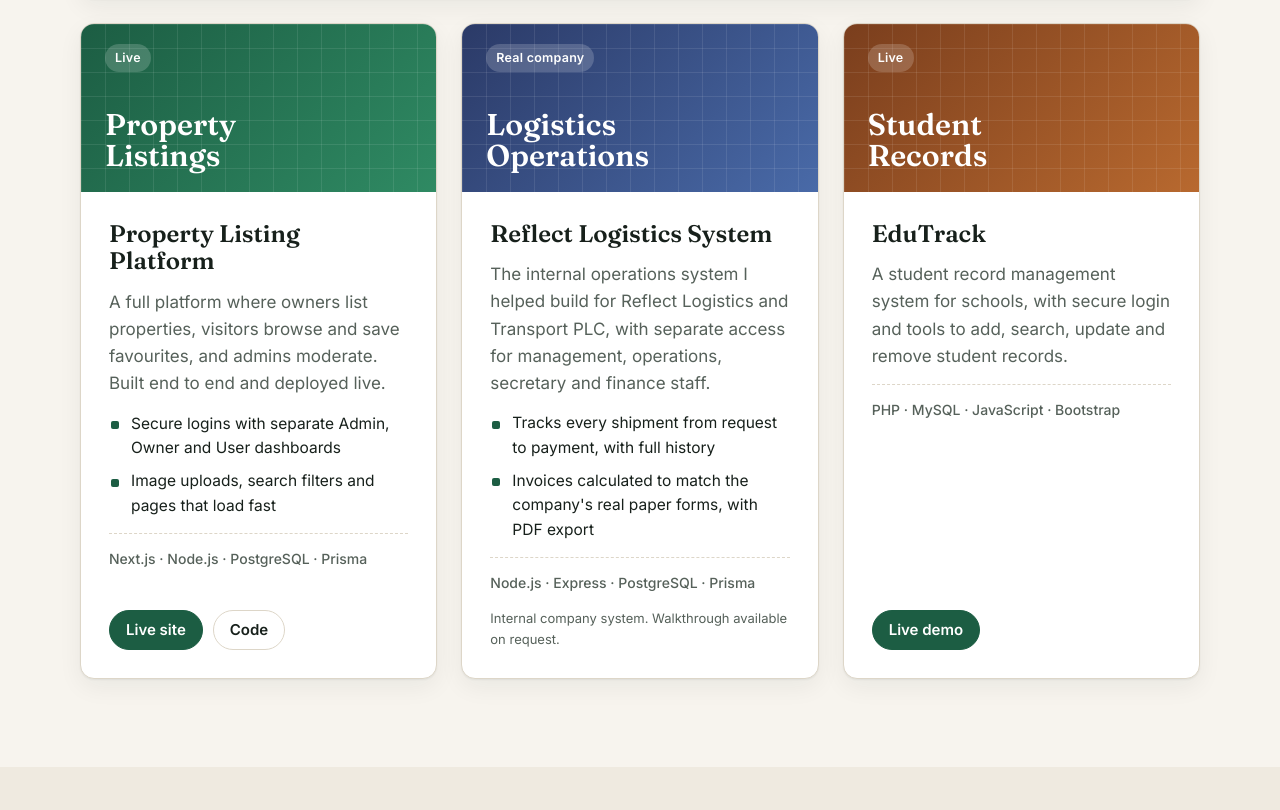
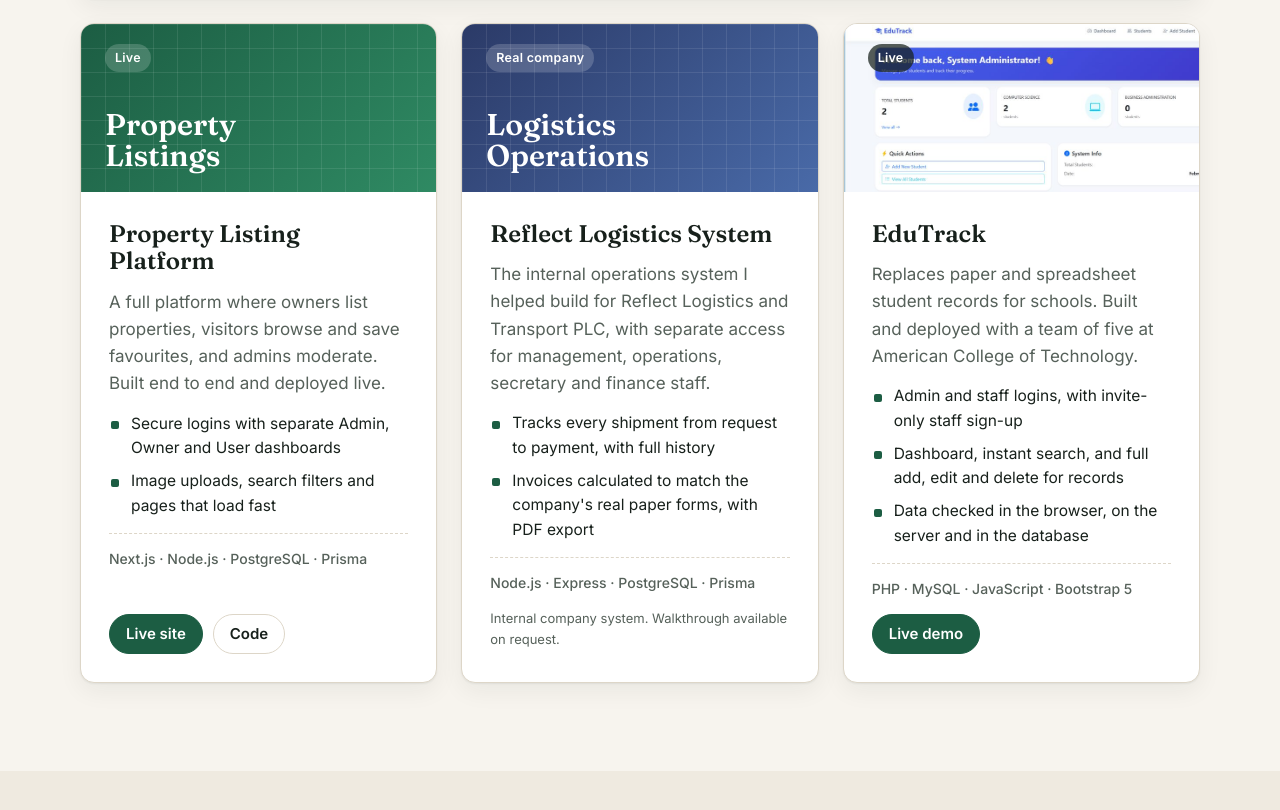
Before and after one commit to newal-dev/newal-portfolio, a plain HTML site: page index.html in a window 1280 px wide. Shown: the part 2034-2844 px from the top of the page. Drawn offline with Linux system fonts and the light colour scheme.

Commit message:
Expand EduTrack project with details and dashboard screenshot

```diff
--- a/index.html
+++ b/index.html
@@ -127,14 +127,19 @@
           </article>
 
           <article class="project card">
-            <div class="cover cover-c" aria-hidden="true">
+            <div class="cover cover-c has-img">
+              <img src="images/edutrack-dashboard.jpg" width="960" height="385" loading="lazy" alt="The EduTrack dashboard: a welcome banner, student totals by department, quick actions and system info.">
               <span class="pill">Live</span>
-              <span class="cover-title">Student<br>Records</span>
             </div>
             <div class="project-body">
               <h3>EduTrack</h3>
-              <p>A student record management system for schools, with secure login and tools to add, search, update and remove student records.</p>
-              <p class="stack">PHP · MySQL · JavaScript · Bootstrap</p>
+              <p>Replaces paper and spreadsheet student records for schools. Built and deployed with a team of five at American College of Technology.</p>
+              <ul class="points">
+                <li>Admin and staff logins, with invite-only staff sign-up</li>
+                <li>Dashboard, instant search, and full add, edit and delete for records</li>
+                <li>Data checked in the browser, on the server and in the database</li>
+              </ul>
+              <p class="stack">PHP · MySQL · JavaScript · Bootstrap 5</p>
               <div class="links">
                 <a class="btn small primary" href="https://student-management-web.kesug.com/login.php" target="_blank" rel="noopener">Live demo</a>
               </div>
--- a/style.css
+++ b/style.css
@@ -202,6 +202,13 @@ ul, ol { margin: 0; padding: 0; list-style: none; }
 .cover-b { background: linear-gradient(135deg, #2b3a67, #496aa8); }
 .cover-c { background: linear-gradient(135deg, #7a3e1d, #b8692f); }
 .cover-title { font: 600 30px/1.05 var(--serif); }
+.cover.has-img { background: #eef1f8; justify-content: flex-start; }
+.cover.has-img::after { display: none; }
+.cover.has-img img {
+  position: absolute; inset: 0; z-index: 0;
+  width: 100%; height: 100%; object-fit: cover; object-position: left top;
+}
+.cover.has-img .pill { background: rgba(23, 32, 27, .72); color: #fff; }
 .pill {
   align-self: flex-start; padding: 4px 10px; border-radius: 999px;
   background: rgba(255,255,255,.18); font-size: 12.5px; font-weight: 600; letter-spacing: .02em;
```
Also changed, not shown: images/edutrack-dashboard.jpg (added).
